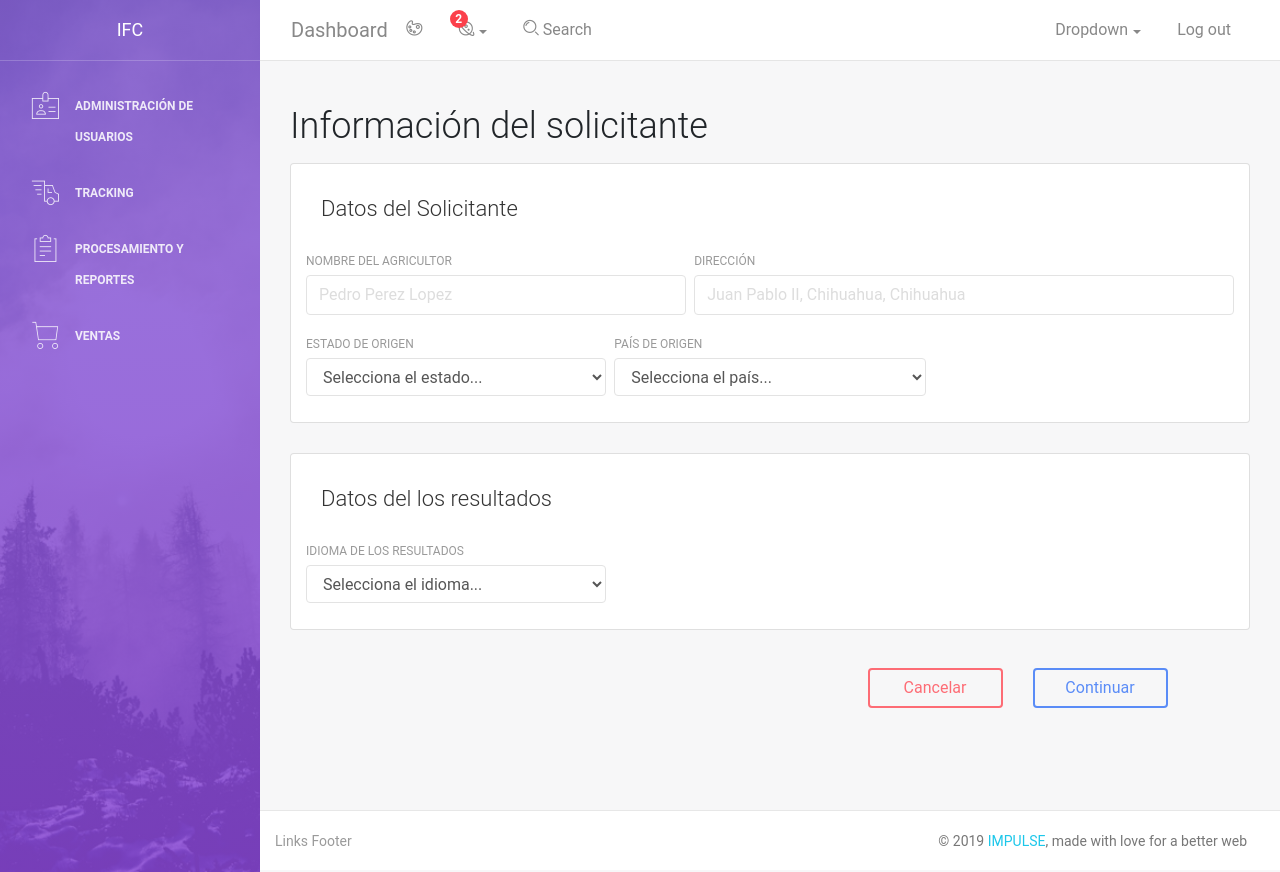
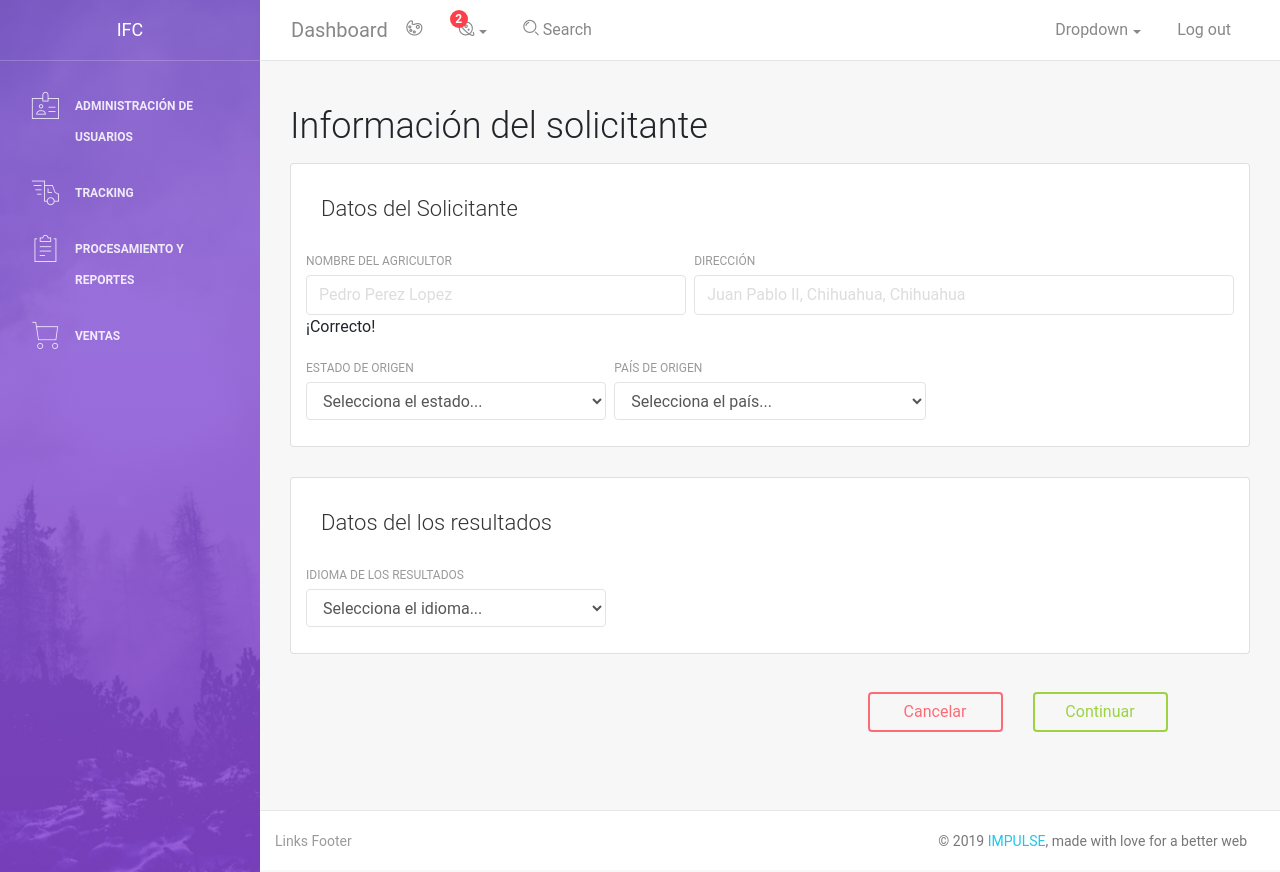
Before and after one commit to ArturoGuevara/Voyager_2, a Django app: page /procesamiento_reportes/ingreso_cliente in a window 1280 px wide. Run offline with Django 3.2, Linux system fonts and the light colour scheme; some libraries are stand-ins or nearby versions.

Commit message:
Link de front-end

```diff
--- a/voyager/procesamiento_reportes/templates/procesamiento_reportes/ingreso_cliente.html
+++ b/voyager/procesamiento_reportes/templates/procesamiento_reportes/ingreso_cliente.html
@@ -9,7 +9,7 @@
 
 <h2 class="mb-3 mt-3">Información del solicitante</h2>
 
-<form>
+<form method="post" action="{% url 'ingresar_muestras' %}" class="needs-validation">
   {% csrf_token %}
   <div class="row mt-0 pt-0 mb-0 pb-0">
     <div class="col-md-12">
@@ -24,6 +24,12 @@
                 <div class="form-group">
                     <label>Nombre del Agricultor</label>
                     <input type="text" class="form-control" placeholder="Pedro Perez Lopez" value="" id="nombre" name="nombre" required>
+                    <div class="valid-feedback">
+                      ¡Correcto!
+                    </div>
+                    <div class="invalid-feedback">
+                      Por favor, escribe un nombre.
+                    </div>
                     <!-- <select class="form-control" id="" required>
                       <option selected value="" disabled>Selecciona al agricultor...</option>
                       <option>1</option>
@@ -104,7 +110,7 @@
       <a href="#" class="btn btn-danger btn-block">Cancelar</a>
     </div>
     <div class="col-md-2">
-      <button type="submit" class="btn btn-primary btn-block">Continuar</button>
+      <button type="submit" class="btn btn-success btn-block">Continuar</button>
     </div>
   </div>
 </form>
--- a/voyager/procesamiento_reportes/urls.py
+++ b/voyager/procesamiento_reportes/urls.py
@@ -3,6 +3,6 @@
 from . import views
 
 urlpatterns = [
-    path('ingresar_muestras',views.ingresar_muestra,name='Ingresar muestra'),
+    path('ingresar_muestras',views.ingresar_muestras,name='ingresar_muestras'),
     path('ingreso_cliente', views.ingreso_cliente, name='ingreso_cliente'),
 ]
--- a/voyager/procesamiento_reportes/views.py
+++ b/voyager/procesamiento_reportes/views.py
@@ -4,5 +4,5 @@
 def ingreso_cliente(request):
     return render(request, 'procesamiento_reportes/ingreso_cliente.html')
 
-def ingresar_muestra(request):
+def ingresar_muestras(request):
     return  render(request, 'procesamiento_reportes/ingresar_muestra.html')
```
